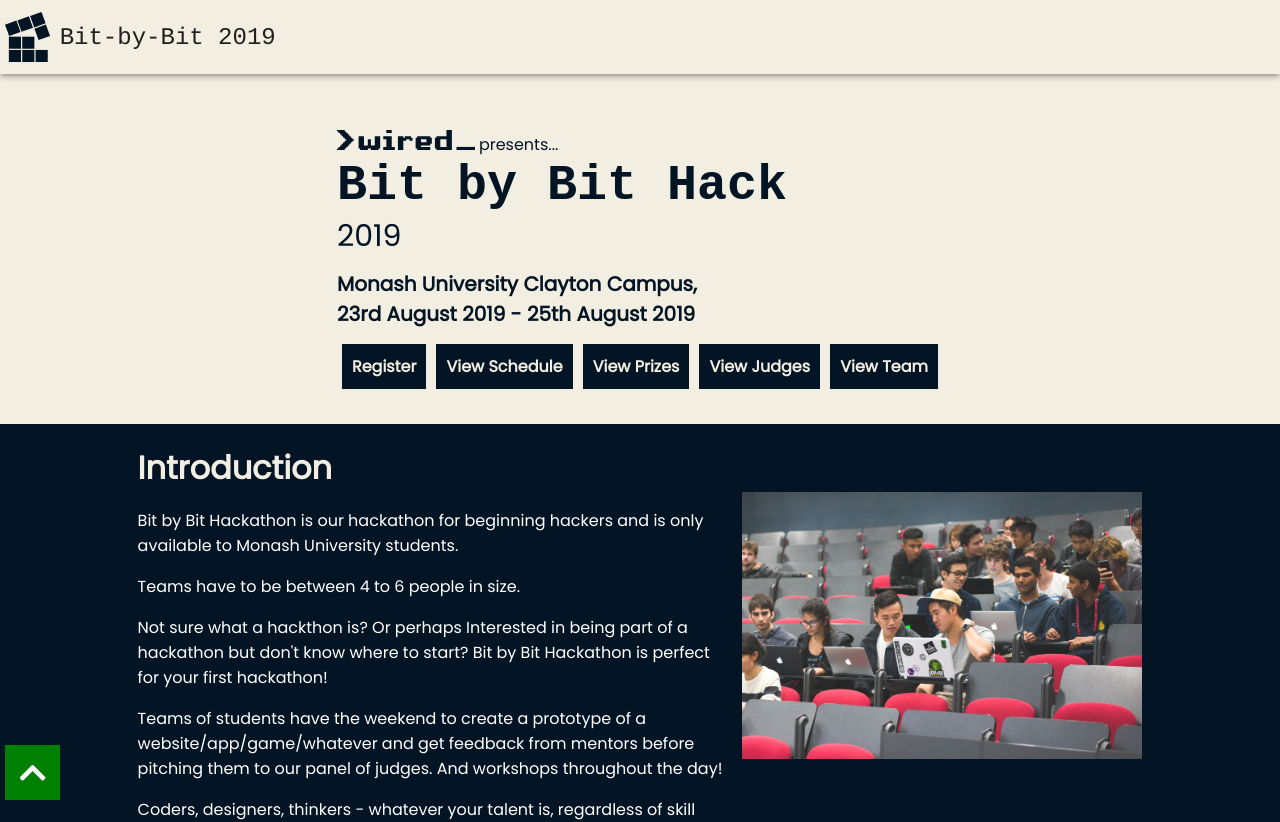
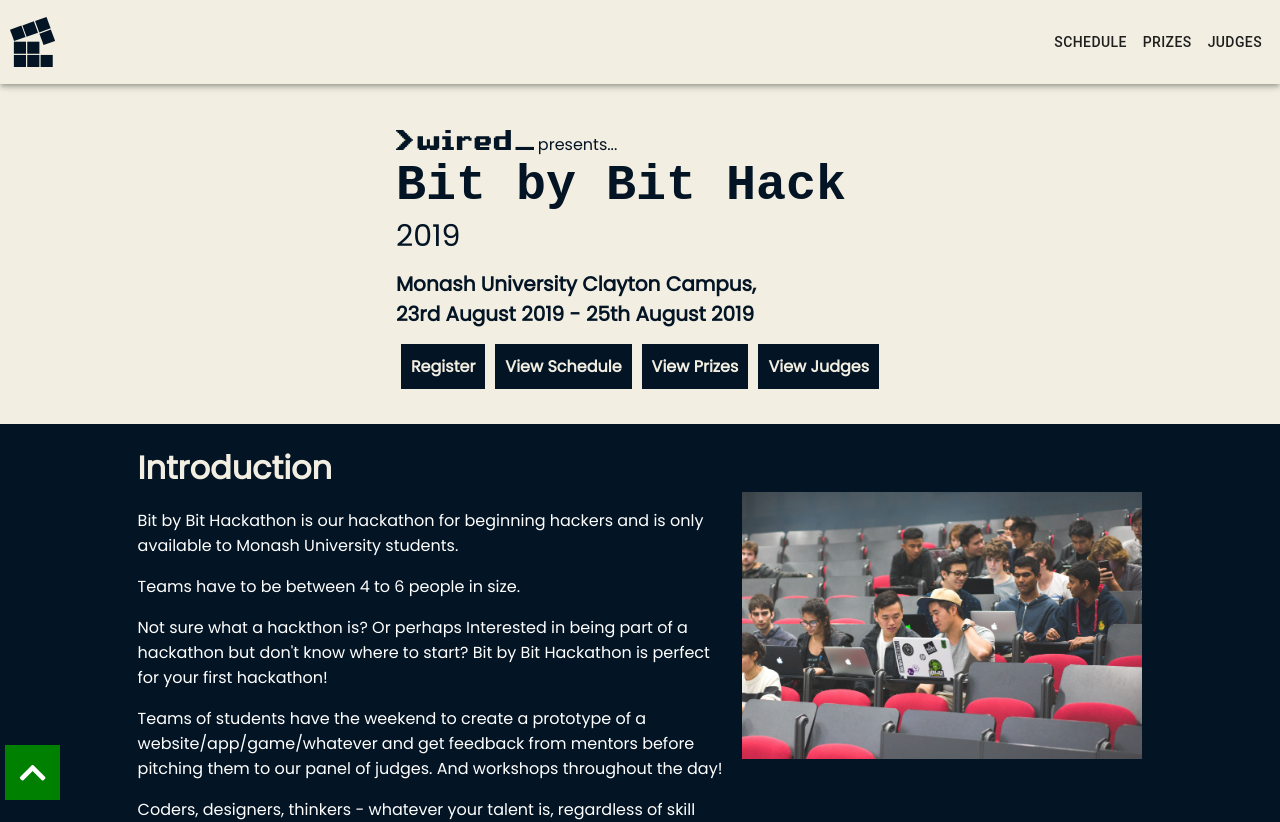
Before and after one commit to wiredmonash/bit-by-bit-hackathon-2019, a React (Create React App) app: page / in a window 1280 px wide. Shown: the top 822 px of the page. Built offline with nearby package versions, Linux system fonts and the light colour scheme.

Commit message:
Yay! more beautiful menu bar

```diff
--- a/src/App.js
+++ b/src/App.js
@@ -27,18 +27,18 @@ class App extends React.Component {
 	render() {
 		return (
 			<>
-				<HeaderBar />
+				<HeaderBar
+					schedule={this.schedule}
+					handleTop={() => this.scroll(this.top)}
+					handleScheduleClick={() => this.scroll(this.schedule)}
+					handlePrizes={() => this.scroll(this.prizes)}
+					handleJudges={() => this.scroll(this.judges)}
+					handleTeam={() => this.scroll(this.team)}
+				/>
 				<div
 					style={{ display: 'flex', flexDirection: 'column' }}
 					ref={this.top}
 				>
-					{/* <Header
-					handleTop={() => this.scroll(this.top)}
-					handleScheduleClick={() => txhis.scroll(this.schedule)}
-					zwandlePrizes={() => this.scroll(this.prizes)}
-					handleJudges={() => this.scroll(this.judges)}
-					handleTeam={() => this.scroll(this.team)}
-				/> */}
 					<div
 						style={{
 							minHeight: '100vh',
--- a/src/components/HeaderBar/HeaderBar.js
+++ b/src/components/HeaderBar/HeaderBar.js
@@ -4,18 +4,32 @@ import AppBar from '@material-ui/core/AppBar';
 import Toolbar from '@material-ui/core/Toolbar';
 
 import Logo from '../../img/bbb-single.svg';
-import { withStyles } from '@material-ui/core';
+import { withStyles, Button } from '@material-ui/core';
+
+import MediaQuery from 'react-responsive';
+
+import ScheduleIcon from '@material-ui/icons/Schedule';
+import StarIcon from '@material-ui/icons/Star';
+import PeopleIcon from '@material-ui/icons/People';
 
 const styles = {
 	root: { marginBottom: 100 },
 	toolbar: {
-		padding: 5
+		padding: 10
+	},
+	buttonIcon: {
+		marginRight: 5
 	}
 };
 
 class HeaderBar extends React.Component {
 	render() {
-		const { classes } = this.props;
+		const {
+			classes,
+			handleScheduleClick,
+			handlePrizes,
+			handleJudges
+		} = this.props;
 		return (
 			<div className={classes.root}>
 				<AppBar color="secondary">
@@ -29,12 +43,44 @@ class HeaderBar extends React.Component {
 							}}
 						>
 							<img src={Logo} alt="logo" style={{ height: 50 }} />
-							<span
-								style={{ fontFamily: 'Courier', fontSize: 24, marginLeft: 10 }}
-								className="text-select-none"
-							>
-								Bit-by-Bit 2019
-							</span>
+							<MediaQuery query="(min-device-width: 1224px)">
+								<span
+									style={{
+										fontFamily: 'Courier',
+										fontSize: 24,
+										marginLeft: 10
+									}}
+									className="text-select-none"
+								>
+									Bit-by-Bit 2019
+								</span>
+							</MediaQuery>
+						</div>
+						<div>
+							<MediaQuery minDeviceWidth={1224}>
+								{matches => {
+									return (
+										<>
+											<Button onClick={handleScheduleClick}>
+												{matches && (
+													<ScheduleIcon className={classes.buttonIcon} />
+												)}
+												Schedule
+											</Button>
+											<Button onClick={handlePrizes}>
+												{matches && <StarIcon className={classes.buttonIcon} />}
+												Prizes
+											</Button>
+											<Button onClick={handleJudges}>
+												{matches && (
+													<PeopleIcon className={classes.buttonIcon} />
+												)}
+												Judges
+											</Button>
+										</>
+									);
+								}}
+							</MediaQuery>
 						</div>
 					</Toolbar>
 				</AppBar>
--- a/src/components/Hero/Hero.js
+++ b/src/components/Hero/Hero.js
@@ -74,7 +74,6 @@ function Hero({ handlePrizes, handleScheduleClick, handleJudges, handleTeam }) {
 					<Button onClick={handleScheduleClick}>View Schedule</Button>
 					<Button onClick={handlePrizes}>View Prizes</Button>
 					<Button onClick={handleJudges}>View Judges</Button>
-					<Button onClick={handleTeam}>View Team</Button>
 				</div>
 			</div>
 		</div>
```
